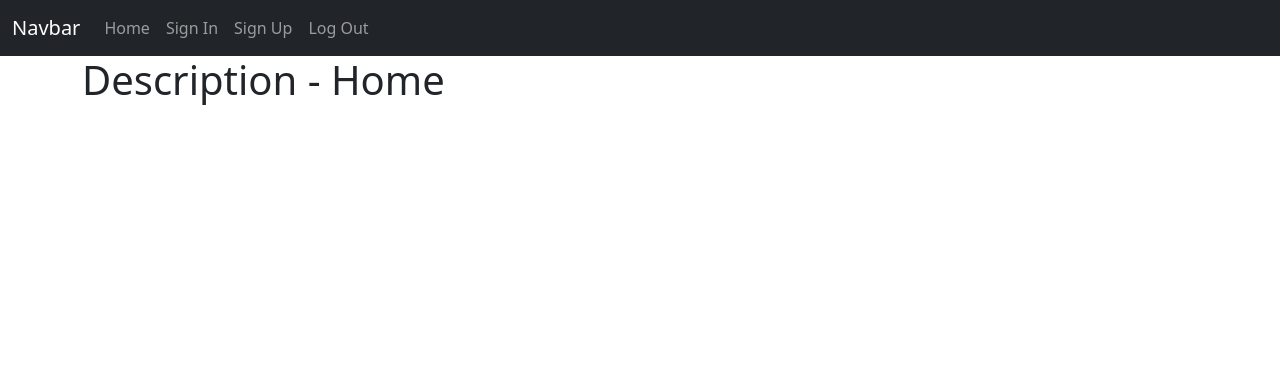
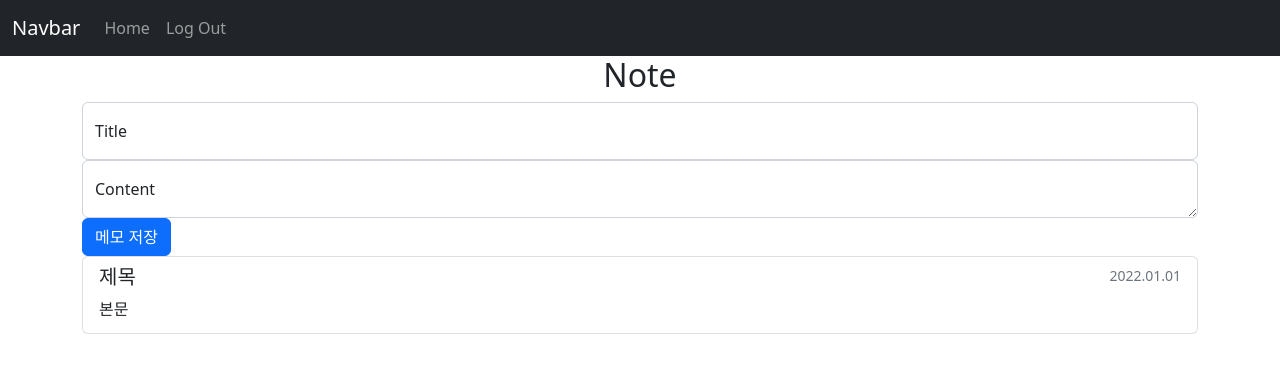
Before and after one commit to SemiHedge/learn-flask-note, a Flask app: page / in a window 1280 px wide. Shown: the top 373 px of the page. Run offline with Flask 2, Linux system fonts and the light colour scheme; the visitor is signed in with stand-in values (Sample User, id 1); data comes from the database, SQL or seed files in the repository; data that the repository does not hold is empty.

Commit message:
14,16 로그인 후 HTML, 메모장 HTML

```diff
--- a/diary/templates/base.html
+++ b/diary/templates/base.html
@@ -18,18 +18,23 @@
             </button>
             <div class="collapse navbar-collapse" id="navbarNav">
                 <ul class="navbar-nav">
+                    {% if current_user.is_authenticated %}
+                    <!-- 로그인 되었을 때 -->
                     <li class="nav-item">
                         <a class="nav-link" href="/">Home</a>
                     </li>
+                    <li class="nav-item">
+                        <a class="nav-link" href="/logout">Log Out</a>
+                    </li>
+                    {% else %}
+                    <!-- 로그인 안되었을 때 -->
                     <li class="nav-item">
                         <a class="nav-link" href="/sign-in">Sign In</a>
                     </li>
                     <li class="nav-item">
                         <a class="nav-link" href="/sign-up">Sign Up</a>
                     </li>
-                    <li class="nav-item">
-                        <a class="nav-link" href="/logout">Log Out</a>
-                    </li>
+                    {% endif %}
                 </ul>
             </div>
         </div>
@@ -59,7 +64,7 @@
 
     <!-- content -->
     <div class="container">
-        {% block description %}
+        {% block content %}
 
         {% endblock %}
     </div>
--- a/diary/templates/home.html
+++ b/diary/templates/home.html
@@ -3,6 +3,43 @@
 Title - Home
 {% endblock %}
 
-{% block description %}
-<h1>Description - Home</h1>
+{% block content %}
+<!-- 메모 생성 영역 -->
+<form action="" method="post">
+    <h2 align="center">Note</h2>
+    <div class="form-floating">
+        <input name="note-title" type="text" class="form-control" id="note-title" placeholder="name@example.com">
+        <label for="note-title">Title</label>
+    </div>
+    <div class="form-floating">
+        <textarea name="note-content" class="form-control" placeholder="Leave a content here" id="note-content"></textarea>
+        <label for="note-content">Content</label>
+    </div>
+    <button type="submit" class="btn btn-primary">메모 저장</button>
+</form>
+<!-- ./메모 생성 영역 -->
+
+<!-- 메모 조회 영역 -->
+<div class="list-group">
+    <!-- (삭제예정)임시 데이터 -->
+    <a href="#" class="list-group-item list-group-item-action">
+        <div class="d-flex w-100 justify-content-between">
+          <h5 class="mb-2">제목</h5>
+          <small class="text-muted">2022.01.01</small>
+        </div>
+        <p class="mb-1">본문</p>
+    </a>
+    <!-- ./(삭제예정)임시 데이터 -->
+
+    {% for note in current_user.notes %}
+    <a href="#" class="list-group-item list-group-item-action">
+        <div class="d-flex w-100 justify-content-between">
+          <h5 class="mb-2">{{note.title}}</h5>
+          <small class="text-muted">{{note.datetime}}</small>
+        </div>
+        <p class="mb-1">{{note.content}}</p>
+    </a>
+    {% endfor %}
+</div>
+<!-- ./메모 조회 영역 -->
 {% endblock %}
```
